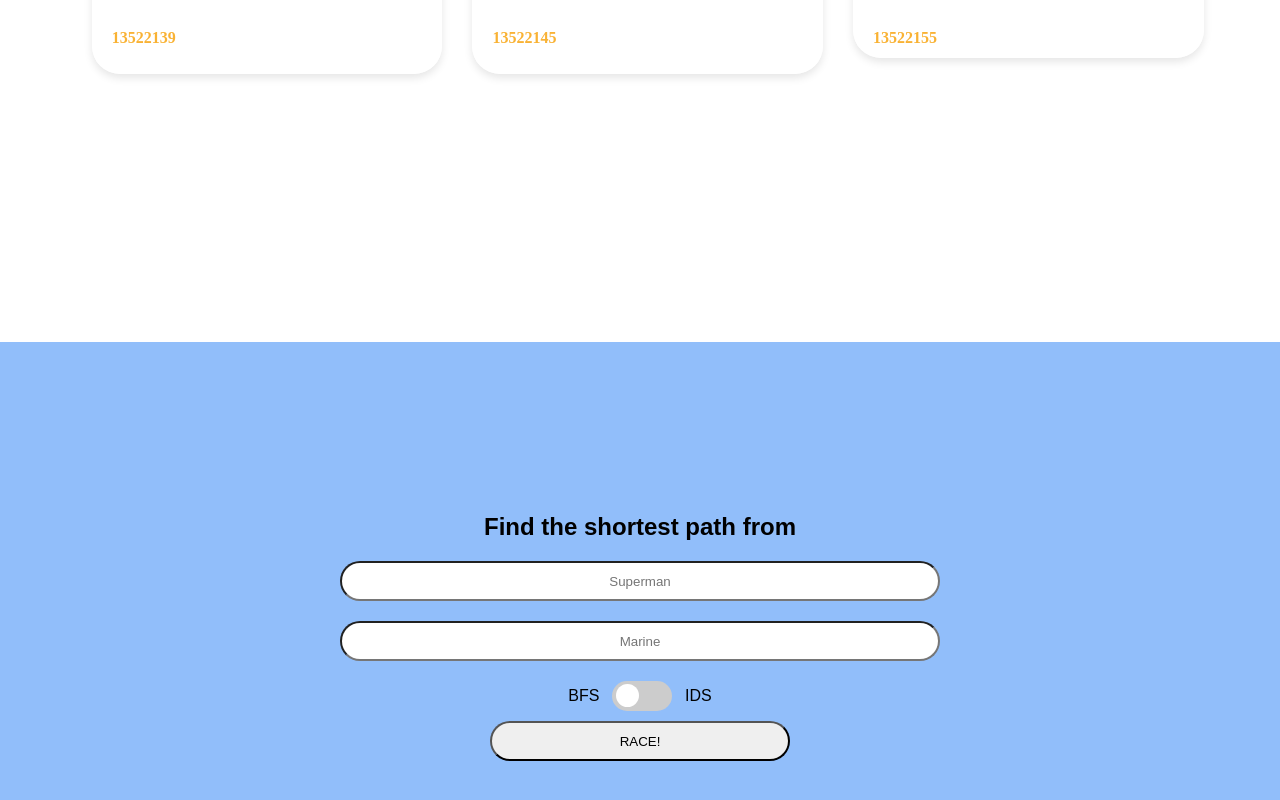
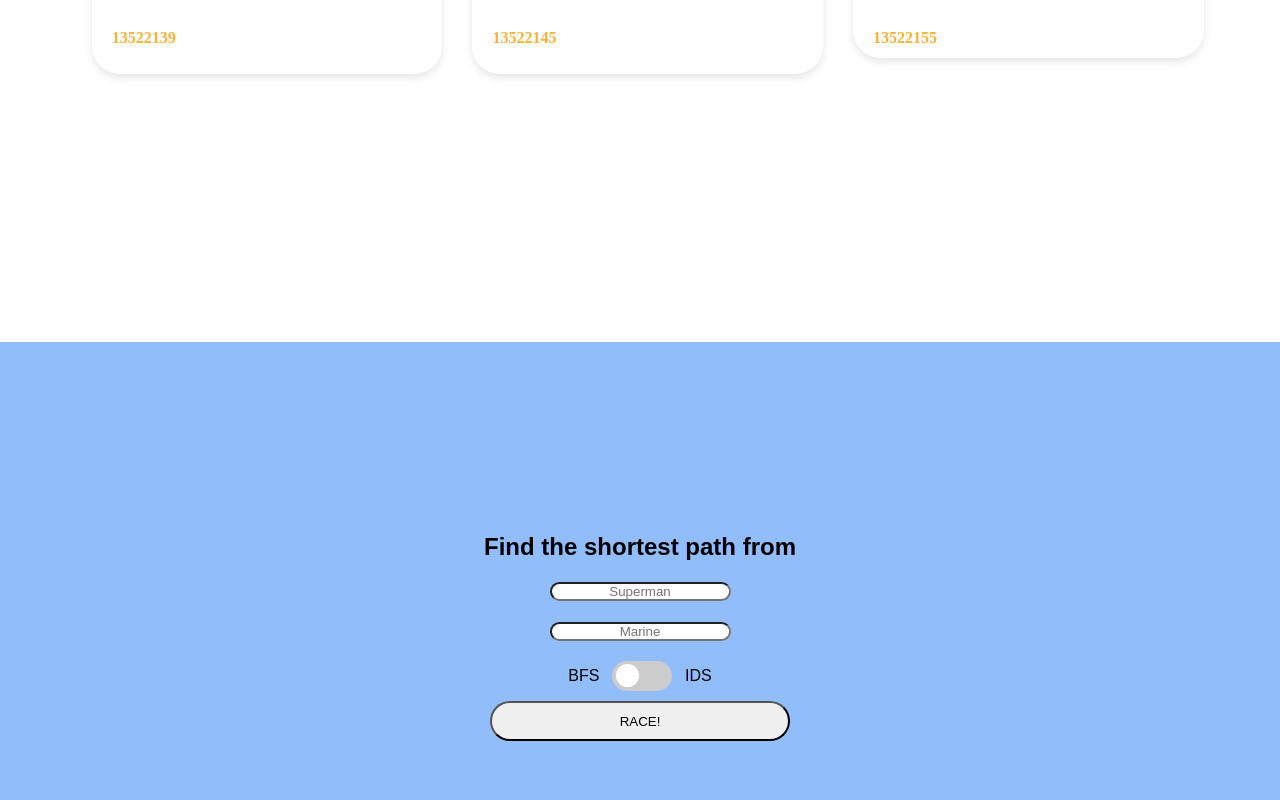
Before and after one commit to attaramajesta/Tubes2_AFaTar, a React (Vite) app in the folder src/frontend/: page / in a window 1280 px wide. Shown: the part 1146-1946 px from the top of the page. Built offline with nearby package versions, Linux system fonts and the light colour scheme.

Commit message:
update race index

```diff
--- a/src/frontend/src/features/race/Race.css
+++ b/src/frontend/src/features/race/Race.css
@@ -1,4 +1,3 @@
-/* Style for race page */
 .race-page {
     font-family: Arial, sans-serif;
     background-color: #91befa;
@@ -9,19 +8,43 @@
     justify-content: center;
     align-items: center;
     height: 600px;
+    width: 100%;
 }
 
 .race-page h2 {
     margin-bottom: 20px;
 }
 
-.race-page input {
+.input-box {
+    display: flex;
+    flex-direction: column;
+    justify-content: center;
+    align-items: center;
+    height: 40px;
+    width: 100%;
+}
+
+.input-box input {
     margin-bottom: 20px;
-display: block;
     border-radius: 60px;
-width: 600px;
-height: 40px;
-text-align: center; /* Center the placeholder text */
+    text-align: center;
+    position: relative;
+    z-index: 1;
+}
+
+.suggestion {
+    display: flex;
+    flex-direction: column;
+    background: white;
+    position: relative;
+    z-index: 2;
+}
+
+.input-box p {
+    margin: 0;
+    padding: 10px;
+    border-bottom: 1px solid #ccc;
+    cursor: pointer;
 }
 
 .race-page button {
--- a/src/frontend/src/features/race/Race.jsx
+++ b/src/frontend/src/features/race/Race.jsx
@@ -2,9 +2,39 @@ import React, { useState } from 'react';
 import "./Race.css"
 
 const Race = () => {
+    const [suggestionAwal, setSuggestionsAwal] = useState([]);
+    const [suggestionAkhir, setSuggestionsAkhir] = useState([]);
     const [startInput, setStartInput] = useState("");
     const [destInput, setDestInput] = useState("");
     const [algoSwitch, setAlgoSwitch] = useState(false);
+
+    const handleInputAwal = async (e) => {
+        const query = e.target.value;
+        setStartInput(query);
+
+        if (query) {
+            const response = await fetch(`https://en.wikipedia.org/w/api.php?origin=*&action=opensearch&search=${query}&limit=5&namespace=0&format=json`);
+            const data = await response.json();
+
+            setSuggestionsAwal(data[1]);
+        } else {
+            setSuggestionsAwal([]);
+        }
+    }
+
+    const handleInputAkhir = async (e) => {
+        const query = e.target.value;
+        setDestInput(query);
+
+        if (query) {
+            const response = await fetch(`https://en.wikipedia.org/w/api.php?origin=*&action=opensearch&search=${query}&limit=5&namespace=0&format=json`);
+            const data = await response.json();
+
+            setSuggestionsAkhir(data[1]);
+        } else {
+            setSuggestionsAkhir([]);
+        }
+    }
 
     const fetchPath = async () => {
         try {
@@ -25,9 +55,21 @@ const Race = () => {
             <div className='title'>
             <h2>Find the shortest path from</h2>
             </div>
-            <div className='input-container'>
-            <input type="text" id="startInput" placeholder="Superman" value={startInput} onChange={e => setStartInput(e.target.value)}></input>
-            <input type="text" id="destInput" placeholder="Marine" value={destInput} onChange={e => setDestInput(e.target.value)}></input>
+            <div className='input-box'>
+                <input type="text" id="startInput" placeholder="Superman" value={startInput} onChange={handleInputAwal}></input>
+                <div className="suggestion">
+                    {suggestionAwal.map((suggestion, index) => (
+                        <p key={index} onClick={() => {setStartInput(suggestion); setSuggestionsAwal([]);}}>{suggestion}</p>
+                    ))}
+                </div>
+            </div>
+            <div className='input-box'>
+                <input type="text" id="destInput" placeholder="Marine" value={destInput} onChange={handleInputAkhir}></input>
+                <div className="suggestion">
+                    {suggestionAkhir.map((suggestion, index) => (
+                        <p key={index} onClick={() => {setDestInput(suggestion); setSuggestionsAkhir([]);}}>{suggestion}</p>
+                    ))}
+                </div>
             </div>
             <div className='switch-container'>
             <span>BFS</span>
--- a/src/frontend/src/index.css
+++ b/src/frontend/src/index.css
@@ -9,3 +9,7 @@
   height: 100vh;
   background-color: white;
 }
+
+::-webkit-scrollbar {
+  width: 0px;
+}
```
Lines whose indentation alone changed are shown as unchanged.
